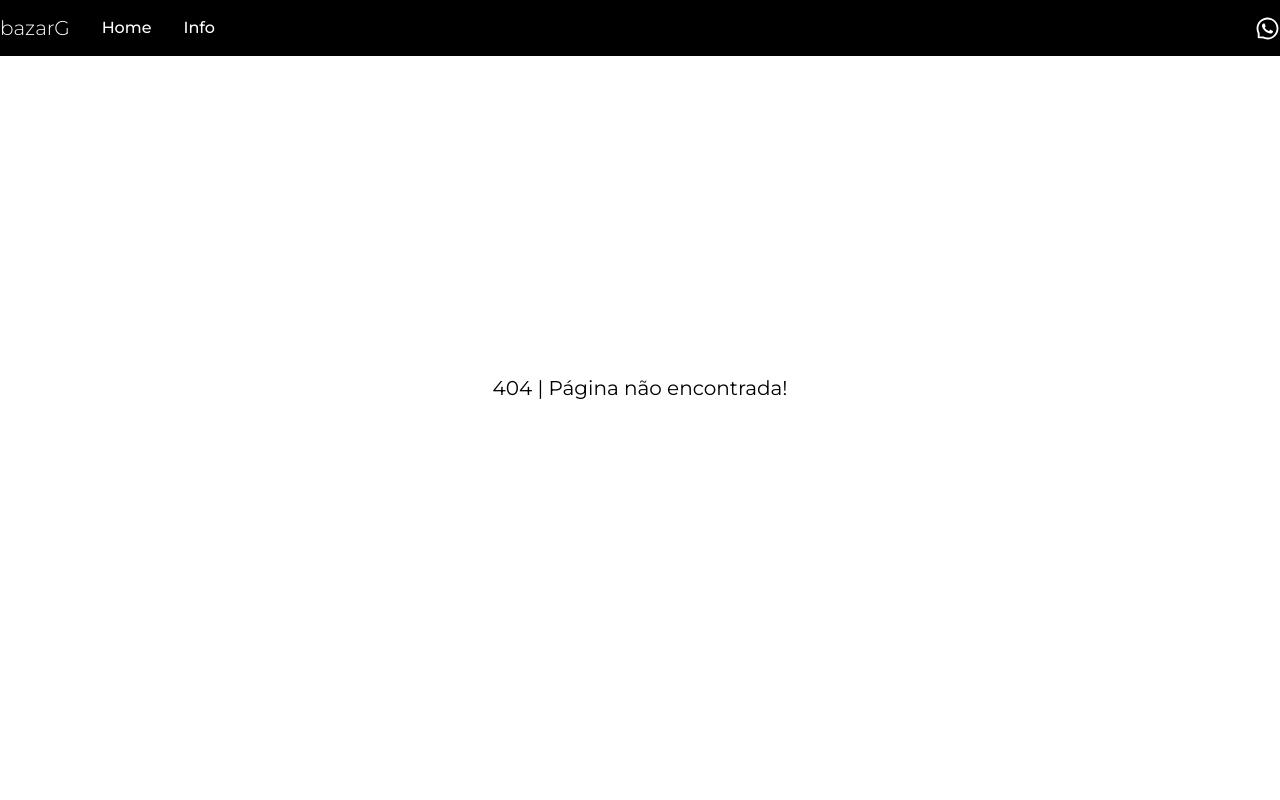
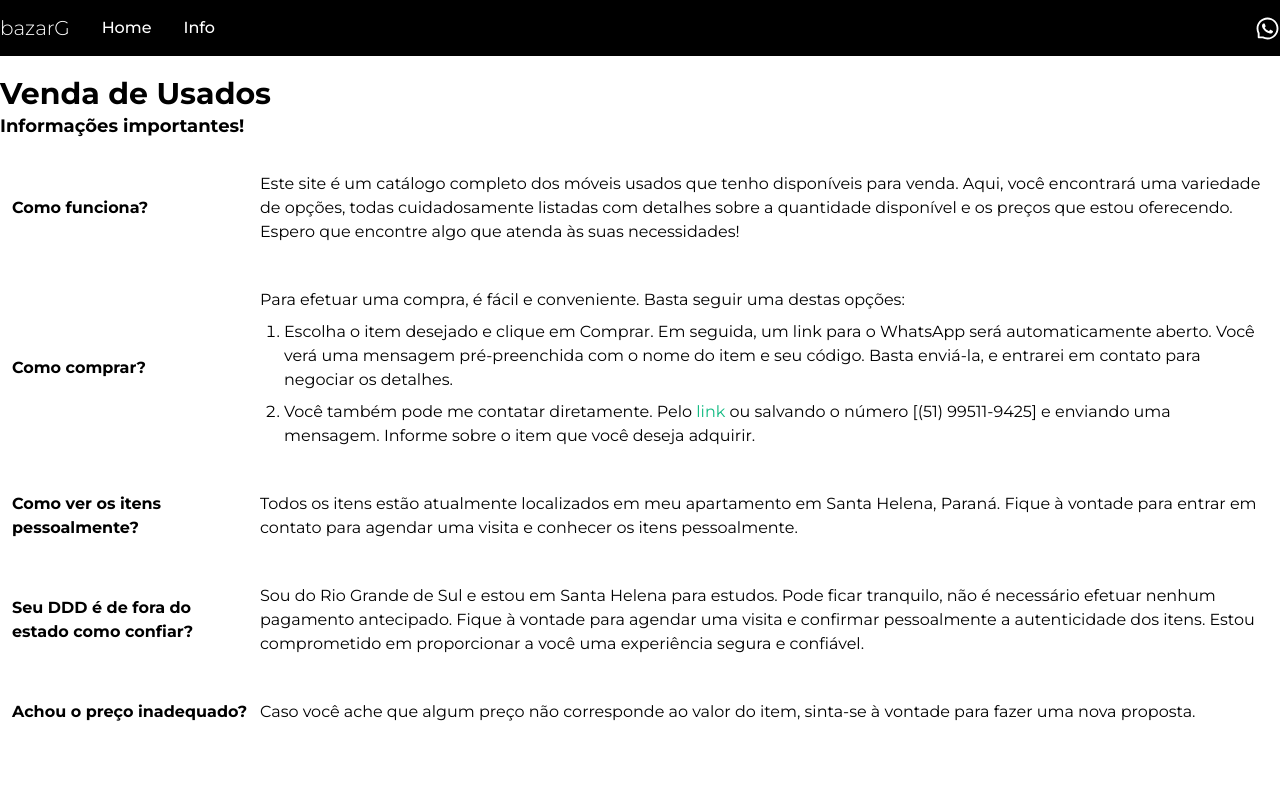
Before and after one commit to guihuff/garage-store-web, a Next.js app: page /info in a window 1280 px wide. Before the commit this address had no page. Shown: the top 800 px of the page. Built offline with nearby package versions, Linux system fonts and the light colour scheme.

Commit message:
info page

```diff
--- /dev/null
+++ b/src/app/info/page.tsx
@@ -0,0 +1,66 @@
+import { Footer } from "@/components/Footer";
+import Link from "next/link";
+
+
+export default function Home() {
+  return (
+    <main className="w-full">
+      <section className='container mx-auto w-full my-5 overflow-hidden min-h-[62.3vh]'>
+        <h1 className="text-3xl font-bold">Venda de Usados</h1>
+        <h2 className="text-lg font-bold">Informações importantes!</h2>
+        <div className="w-full flex flex-col md:flex-row my-5 md:items-center p-3">
+          <h3 className="font-bold w-60 mr-2">Como funciona?</h3>
+          <p className="md:w-[80%]">
+            Este site é um catálogo completo dos móveis usados que tenho disponíveis para venda.
+            Aqui, você encontrará uma variedade de opções, todas cuidadosamente listadas com detalhes
+            sobre a quantidade disponível e os preços que estou oferecendo.
+            Espero que encontre algo que atenda às suas necessidades!
+          </p>
+        </div>
+        <div className="w-full flex flex-col md:flex-row my-5 md:items-center p-3">
+          <h3 className="font-bold w-60 mr-2">Como comprar?</h3>
+          <div className="md:w-[80%]">
+            <p>Para efetuar uma compra, é fácil e conveniente. Basta seguir uma destas opções:</p>
+            <ol className="list-decimal pl-6 ">
+              <li className="mt-2">
+                Escolha o item desejado e clique em Comprar.
+                Em seguida, um link para o WhatsApp será automaticamente aberto.
+                Você verá uma mensagem pré-preenchida com o nome do item e seu código.
+                Basta enviá-la, e entrarei em contato para negociar os detalhes.
+              </li>
+              <li className="mt-2">
+                Você também pode me contatar diretamente. Pelo <Link className="text-emerald-500" href={"https://wa.me/5551995119425?text=Ol%C3%A1%2C+vim+pelos+itens+usados%21"}>link</Link> ou
+                salvando o número [(51) 99511-9425] e enviando uma mensagem.
+                Informe sobre o item que você deseja adquirir.
+              </li>
+            </ol>
+          </div>
+        </div>
+        <div className="w-full flex flex-col md:flex-row my-5 md:items-center p-3">
+          <h3 className="font-bold w-60 mr-2">Como ver os itens pessoalmente?</h3>
+          <p className="md:w-[80%]">
+            Todos os itens estão atualmente localizados em meu apartamento em Santa Helena, Paraná.
+            Fique à vontade para entrar em contato para agendar uma visita e conhecer os itens pessoalmente.
+          </p>
+        </div>
+        <div className="w-full flex flex-col md:flex-row my-5 md:items-center p-3">
+          <h3 className="font-bold w-60 mr-2">Seu DDD é de fora do estado como confiar?</h3>
+          <p className="md:w-[80%]">
+            Sou do Rio Grande de Sul e estou em Santa Helena para estudos.
+            Pode ficar tranquilo, não é necessário efetuar nenhum pagamento antecipado.
+            Fique à vontade para agendar uma visita e confirmar pessoalmente a autenticidade dos itens.
+            Estou comprometido em proporcionar a você uma experiência segura e confiável.
+          </p>
+        </div>
+        <div className="w-full flex flex-col md:flex-row my-5 md:items-center p-3">
+          <h3 className="font-bold w-60 mr-2">Achou o preço inadequado?</h3>
+          <p className="md:w-[80%]">
+            Caso você ache que algum preço não corresponde ao valor do item, sinta-se à vontade para fazer uma nova proposta.
+          </p>
+        </div>
+
+      </section>
+      <Footer />
+    </main>
+  )
+}
```
